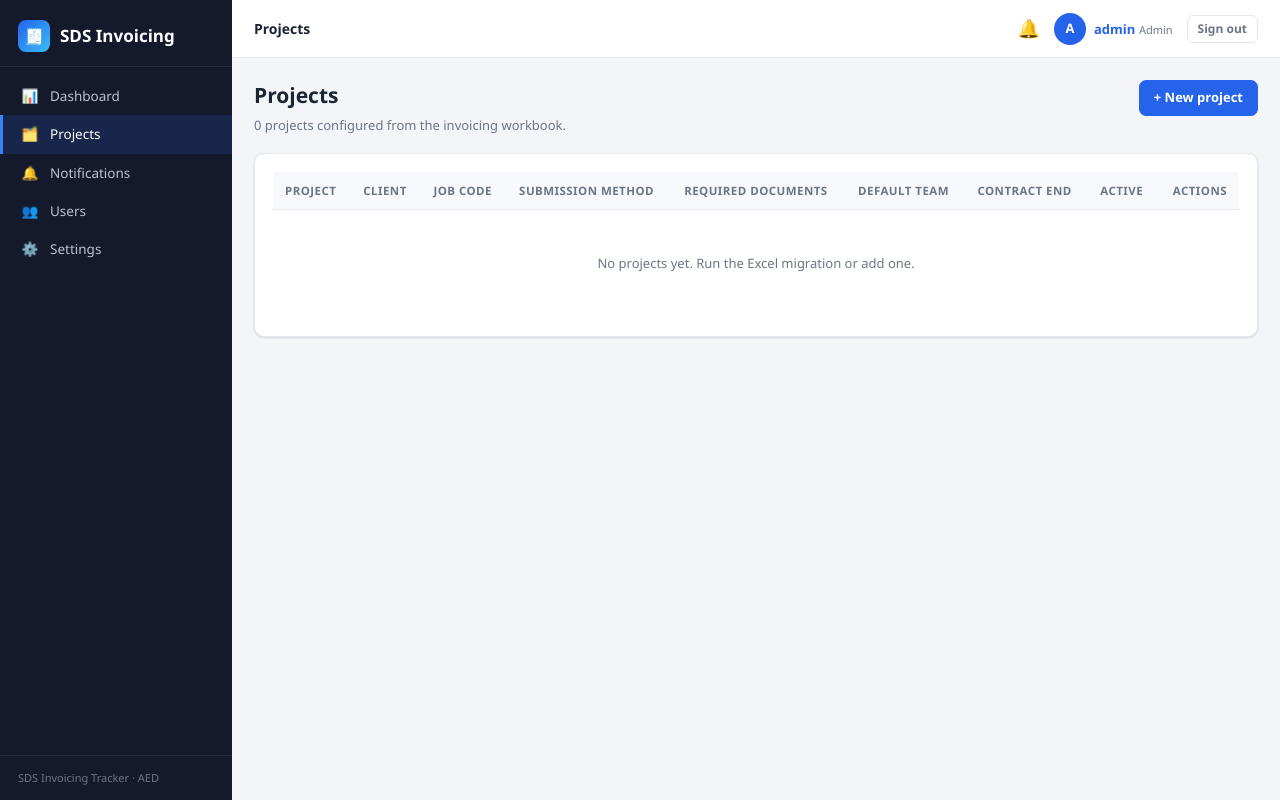
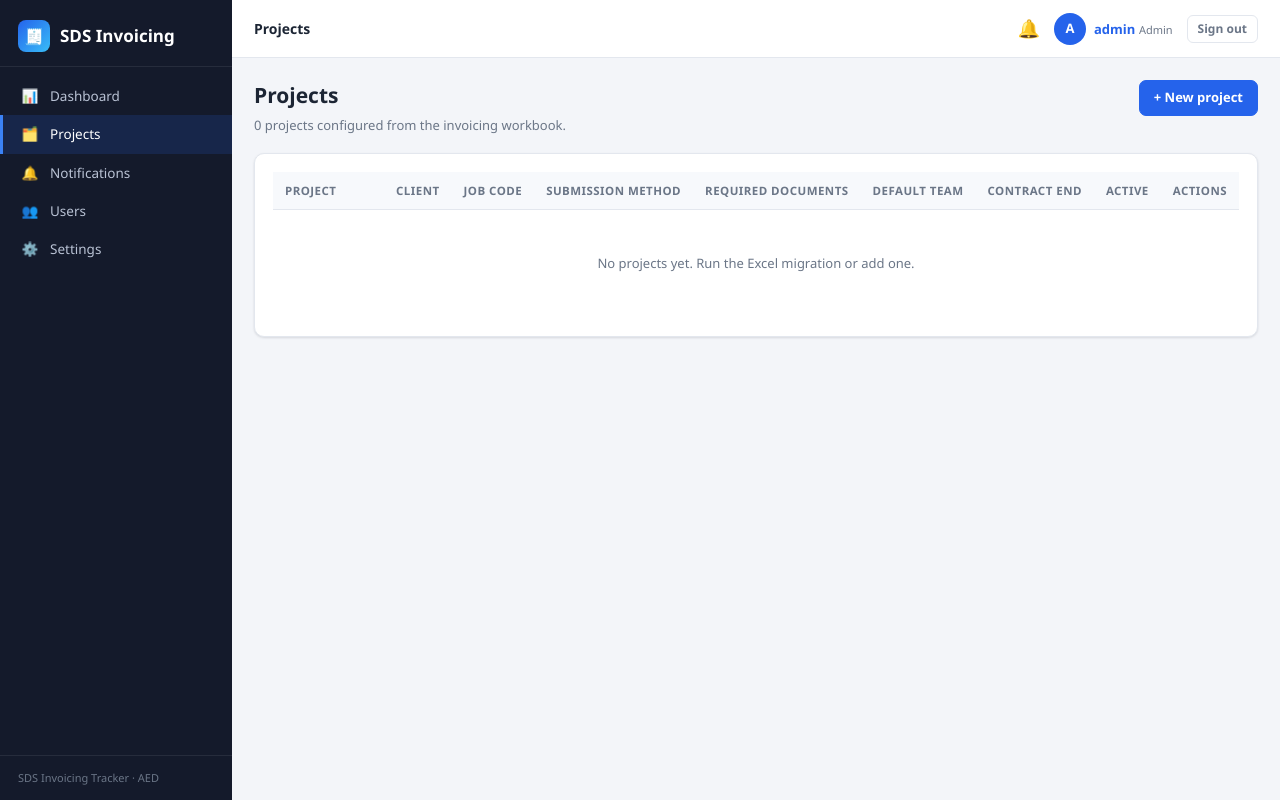
Before and after one commit to sgs-it/SDS-Invoicing, a Flask app: page /projects in a window 1280 px wide. Run offline with Flask 3, Linux system fonts and the light colour scheme; a user stored in the database is signed in; data that the repository does not hold is empty.

Commit message:
Fix table layout to compress columns and eliminate vacant space

```diff
--- a/web/templates/projects.html
+++ b/web/templates/projects.html
@@ -14,15 +14,15 @@
   <div class="card-body table-wrap">
     <table class="tbl">
       <tr>
-        <th>Project</th>
-        <th>Client</th>
-        <th>Job code</th>
-        <th>Submission method</th>
-        <th>Required documents</th>
-        <th>Default team</th>
-        <th>Contract end</th>
-        <th>Active</th>
-        <th style="text-align: right;">Actions</th>
+        <th style="width: auto;">Project</th>
+        <th style="width: 1%; white-space: nowrap;">Client</th>
+        <th style="width: 1%; white-space: nowrap;">Job code</th>
+        <th style="width: 1%; white-space: nowrap;">Submission method</th>
+        <th style="width: 1%; white-space: nowrap;">Required documents</th>
+        <th style="width: 1%; white-space: nowrap;">Default team</th>
+        <th style="width: 1%; white-space: nowrap;">Contract end</th>
+        <th style="width: 1%; white-space: nowrap;">Active</th>
+        <th style="text-align: right; width: 1%; white-space: nowrap;">Actions</th>
       </tr>
       {% for p in projects %}
       <tr>
```
